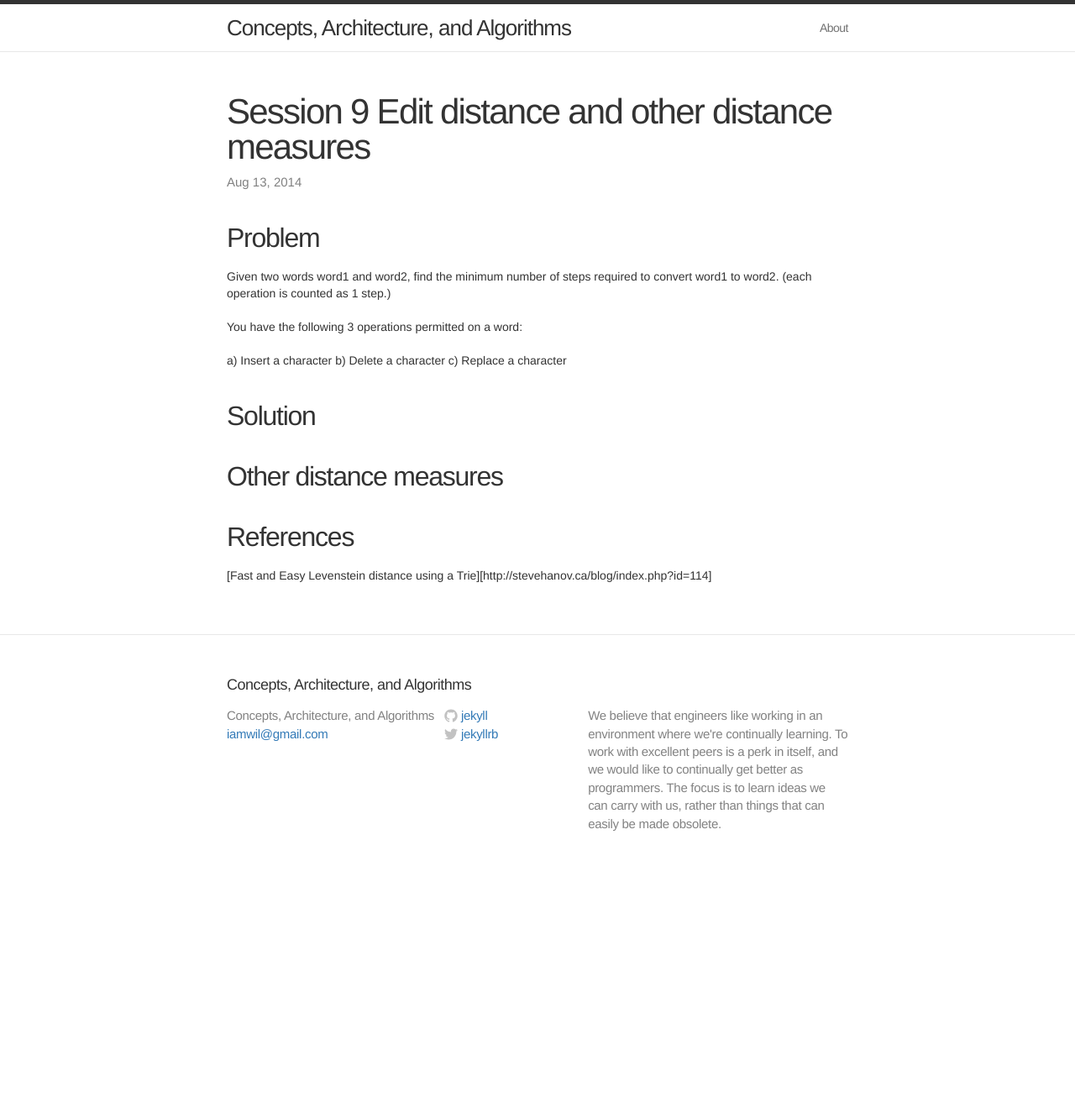
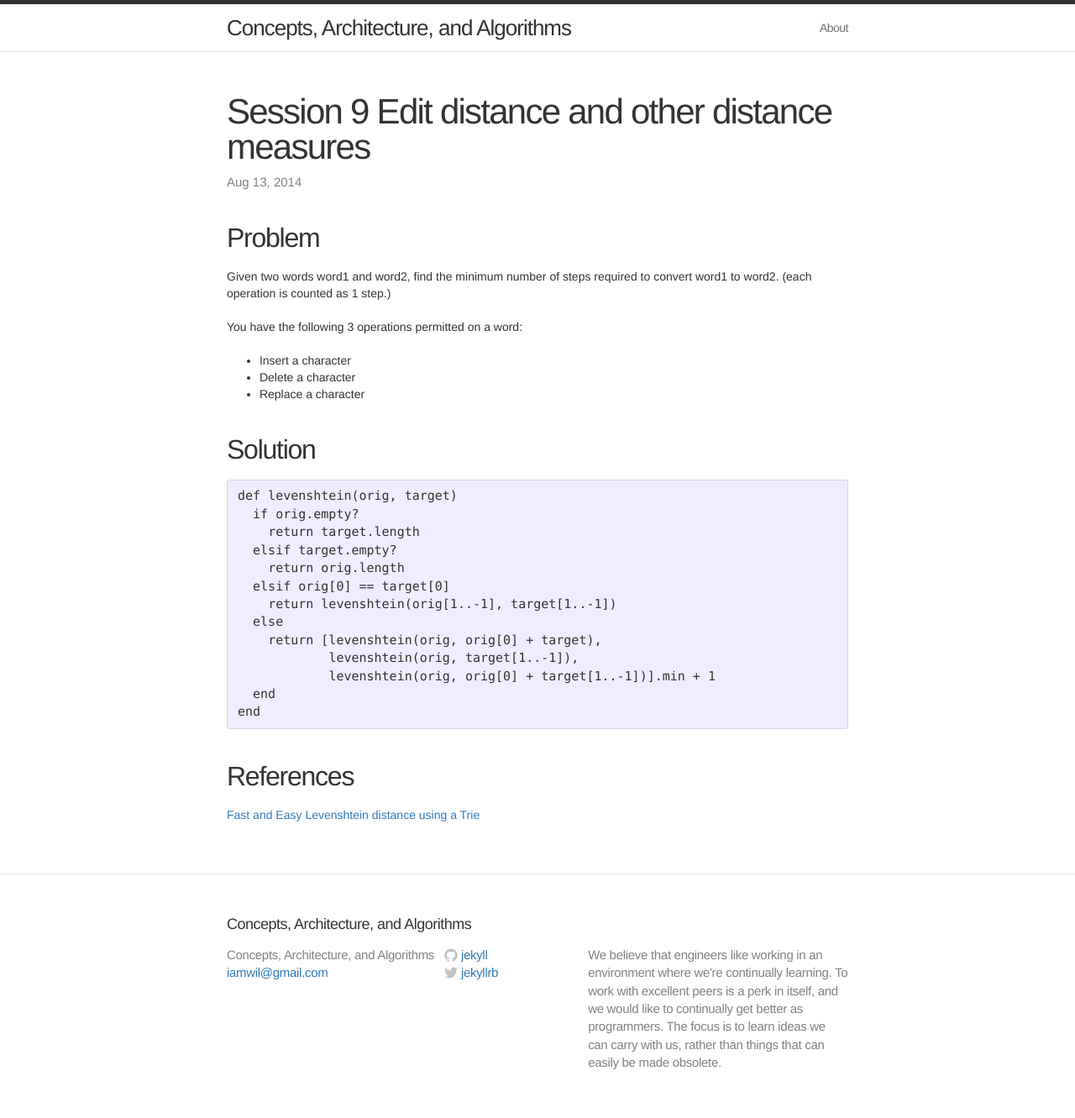
Before and after one commit to iamwilhelm/caa, a Jekyll site: the page built from _posts/2014-08-13-session-9-edit-distance-and-other-distance-measures.markdown, in a window 1280 px wide. Shown: the whole page at 84% size. Built offline with Jekyll 4.4.1, drawn with Linux system fonts in a browser that asks for light colours; nearby versions of some CDN libraries; before the commit the page ends 1046 px from its top, so only the background shows below that.

Commit message:
update session 9 with solution

```diff
--- a/_posts/2014-08-13-session-9-edit-distance-and-other-distance-measures.markdown
+++ b/_posts/2014-08-13-session-9-edit-distance-and-other-distance-measures.markdown
@@ -11,14 +11,26 @@ Given two words word1 and word2, find the minimum number of steps required to co
 
 You have the following 3 operations permitted on a word:
 
-a) Insert a character
-b) Delete a character
-c) Replace a character
+- Insert a character
+- Delete a character
+- Replace a character
 
 ## Solution
 
-## Other distance measures
+    def levenshtein(orig, target)
+      if orig.empty?
+        return target.length
+      elsif target.empty?
+        return orig.length
+      elsif orig[0] == target[0]
+        return levenshtein(orig[1..-1], target[1..-1])
+      else
+        return [levenshtein(orig, orig[0] + target),
+                levenshtein(orig, target[1..-1]),
+                levenshtein(orig, orig[0] + target[1..-1])].min + 1
+      end
+    end
 
 ## References
 
-[Fast and Easy Levenstein distance using a Trie][http://stevehanov.ca/blog/index.php?id=114]
+[Fast and Easy Levenshtein distance using a Trie](http://stevehanov.ca/blog/index.php?id=114)
```
